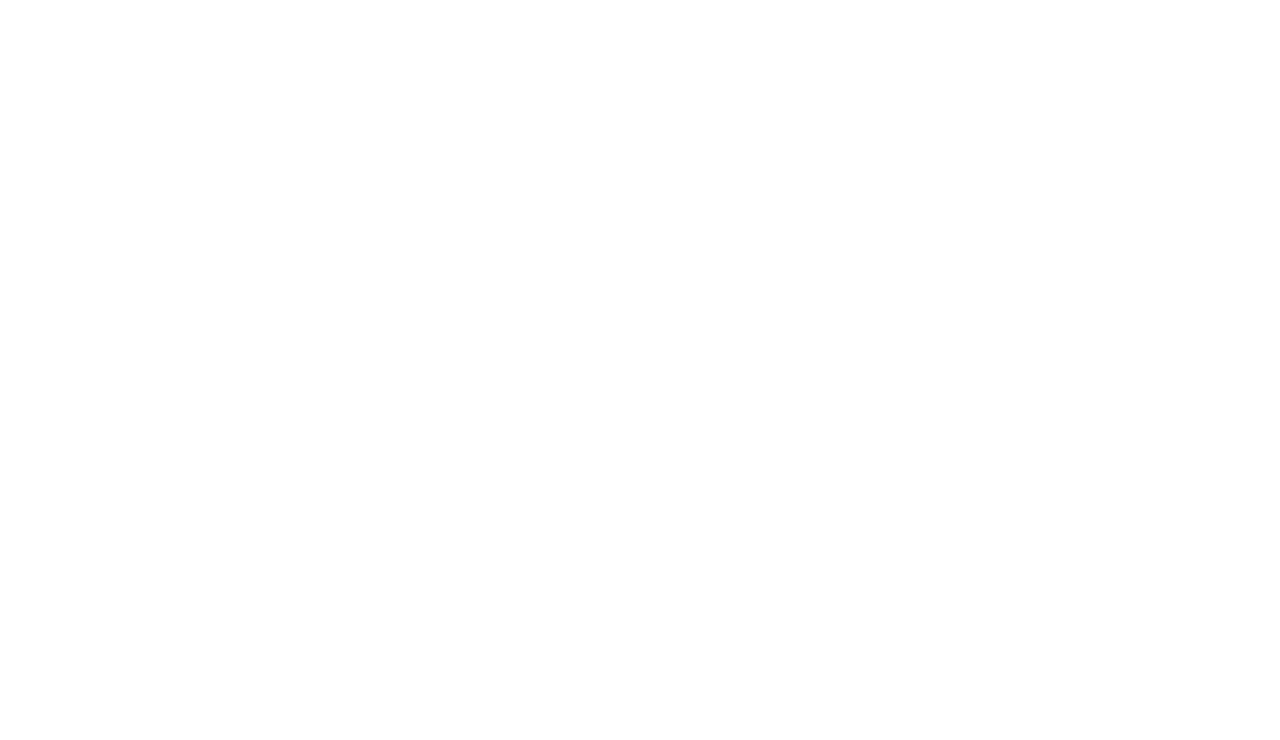
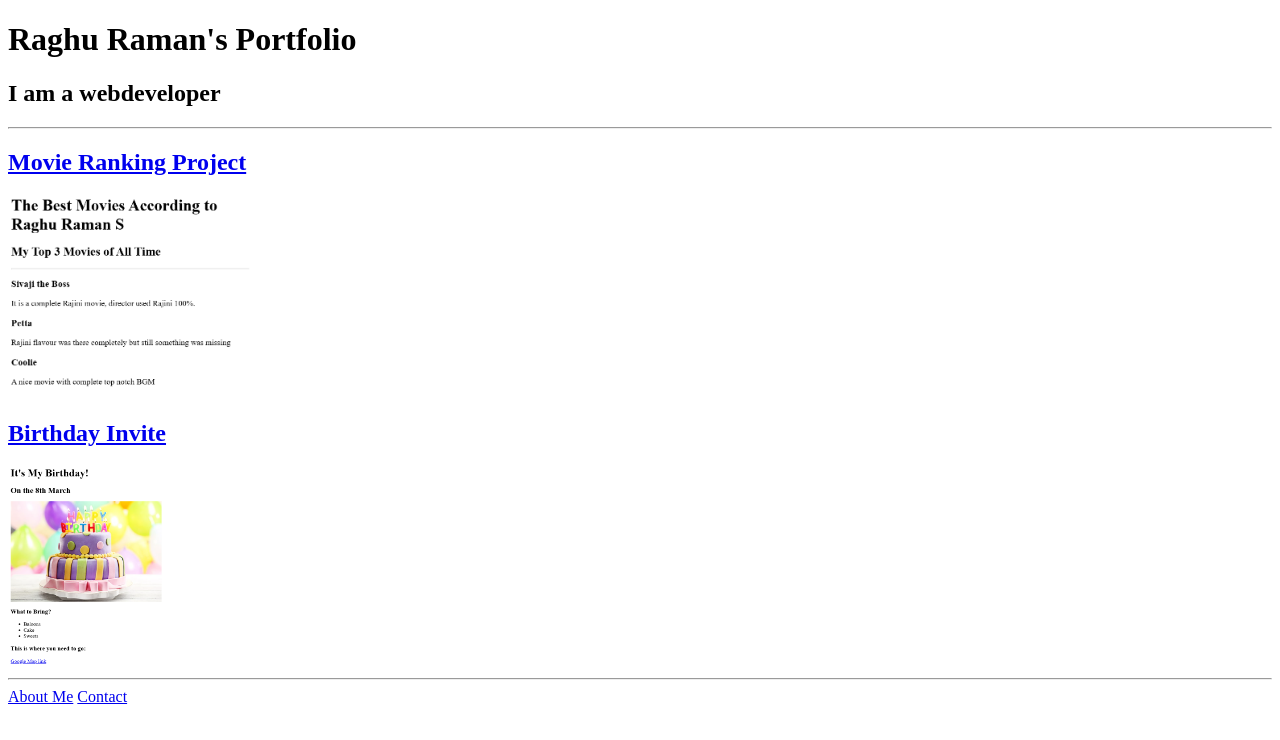
Before and after one commit to Raghu080396/html-portfolio1, a plain HTML site: page index.html in a window 1280 px wide. Drawn offline with Linux system fonts and the light colour scheme.

Commit message:
Add files via upload

```diff
--- a/index.html
+++ b/index.html
@@ -1,15 +1,33 @@
 <!-- TODO 1: Create the HTML Boilerplate -->
+<!DOCTYPE html>
+<html lang="en">
+<head>
+    <meta charset="UTF-8"/>
+    <title>My Website</title>
+</head>
 
+<body>
+    <h1>Raghu Raman's Portfolio</h1>
+    <h2>I am a webdeveloper</h2>
+    <hr>
 <!-- TODO 2: Add Your previous projects' HTML into the public folder -->
 
 <!-- TODO 3: Take screenshots of your project previews and add the images to the images folder -->
 
 <!-- TODO 4: Add titles/subtitles etc. -->
-
+<h2><a href="./public/movie-ranking.html">Movie Ranking Project</a></h2>
 <!-- TODO 5: Add a link to the project pages -->
-
+<img src="./assets/images/movies-raghu.png" height="200" alt="project demo image"/>
 <!-- TODO 6: Add images to show the project previews
 HINT for TODO 6: You can use the height attribute set to 200 to make the image smaller:
 https://developer.mozilla.org/en-US/docs/Web/HTML/Element/img#attr-height -->
+<h2><a href="./public/birthday-invite.html">Birthday Invite</a></h2>
+<!-- TODO 7: Add the Contact Me and About Me page links -->
+ <img src="./assets/images/birthday raghu.png" height="200" alt="Project demo image"/>
 
-<!-- TODO 7: Add the Contact Me and About Me page links -->
+ <hr>
+
+ <a href="./public/about.html">About Me</a>
+ <a href="./public/contact.html">Contact</a>
+ </body>
+ </html>
```
